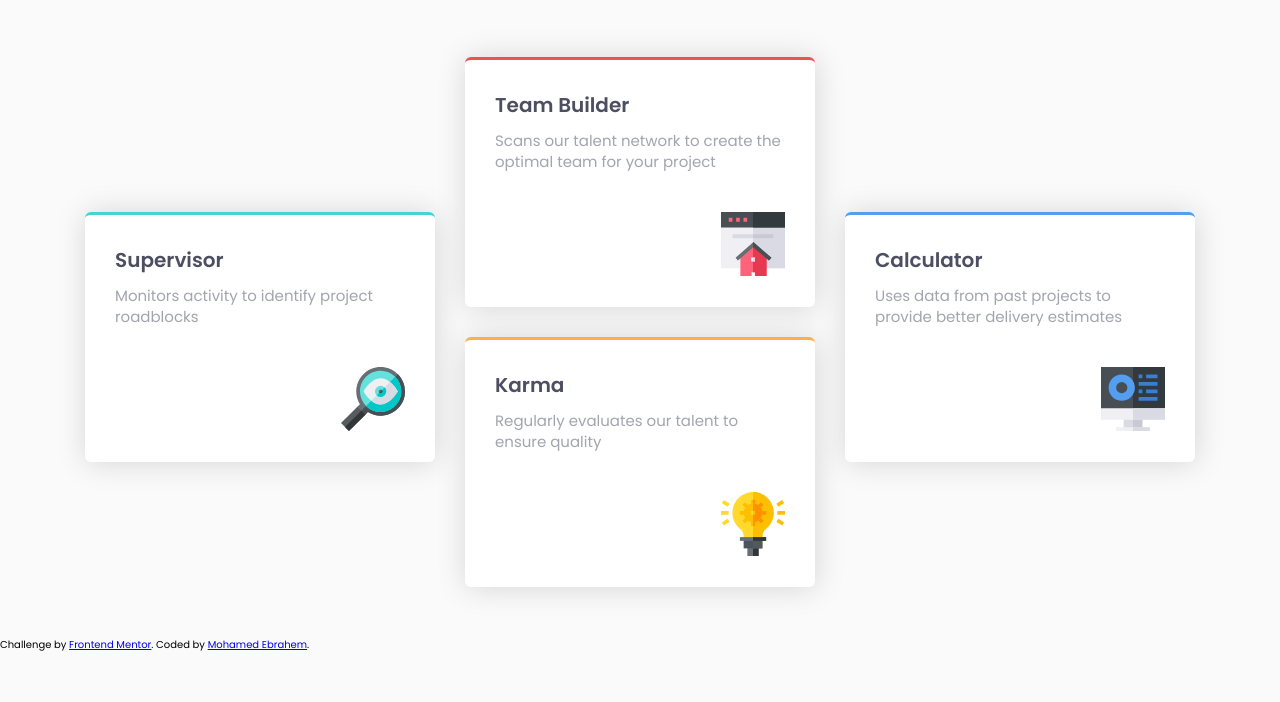
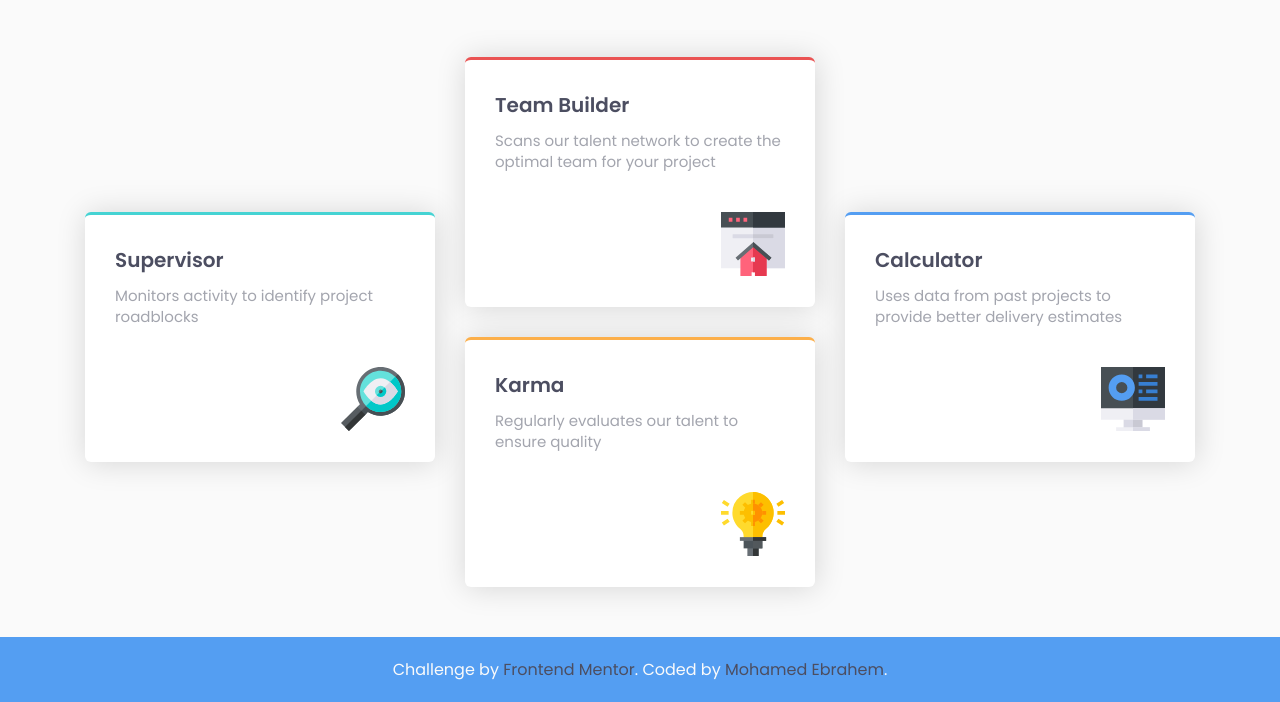
Before and after one commit to mohameebrahem/four-cards, a plain HTML site: page index.html in a window 1280 px wide. Shown: the part 243-945 px from the top of the page. Before the commit the page ends 896 px from the top, so only its background shows below. Drawn offline with Linux system fonts and the light colour scheme.

Commit message:
some changes

```diff
--- a/css/style.css
+++ b/css/style.css
@@ -8,7 +8,7 @@ html {
 }
 body {
   background-color: hsl(0, 0%, 98%);
-  font-family: "Poppins", sans-serif;
+  font-family: 'Poppins', sans-serif;
 }
 header {
   max-width: 59rem;
@@ -102,3 +102,22 @@ main {
     gap: 2rem;
   }
 }
+footer {
+  background-color: hsl(212, 86%, 64%);
+  text-align: center;
+  padding: 2rem;
+  color: hsl(0, 0%, 98%);
+  font-size: 1.6rem;
+}
+footer a {
+  text-decoration: none;
+
+  color: hsl(234, 12%, 34%);
+  transition: 0.3s;
+
+  border-radius: 8px;
+}
+footer a:hover {
+  background-color: hsl(0, 0%, 98%);
+  padding: 1rem;
+}
```
